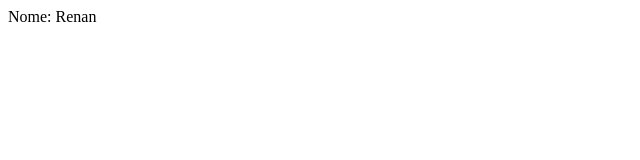
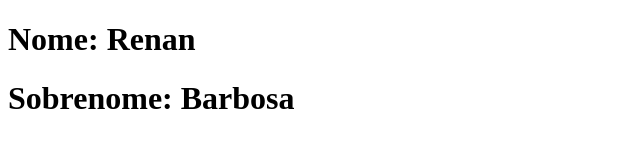
Before and after one commit to renanbarbosaaa/Aula-07-08-24, a plain HTML site: page index.html in a window 1280 px wide. Shown: the whole page, without its empty margins (0-640 px from the left). Drawn offline with Linux system fonts and the light colour scheme.

Commit message:
Sobrenome

```diff
--- a/index.html
+++ b/index.html
@@ -6,6 +6,7 @@
     <title>Document</title>
 </head>
 <body>
-     <hi>Nome: Renan</hi>
+     <h1>Nome: Renan</h1>
+     <h1>Sobrenome: Barbosa</h1>
 </body>
 </html>
```
